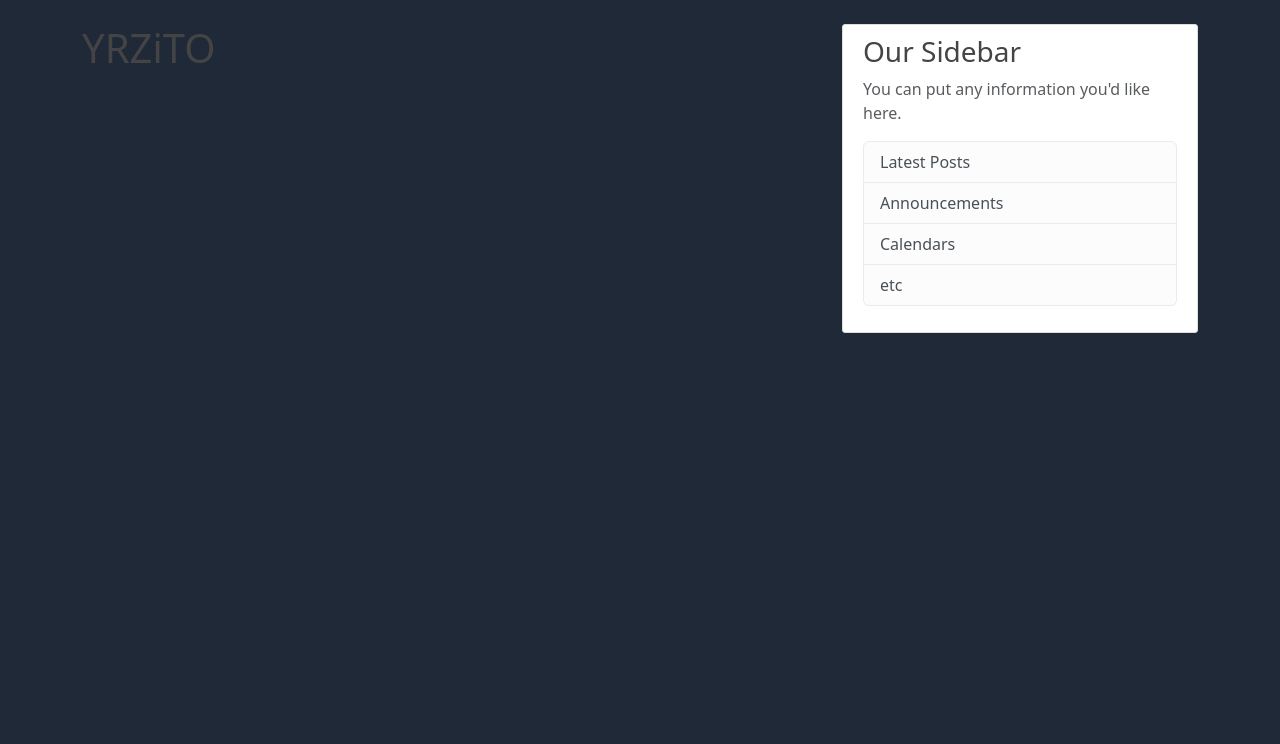
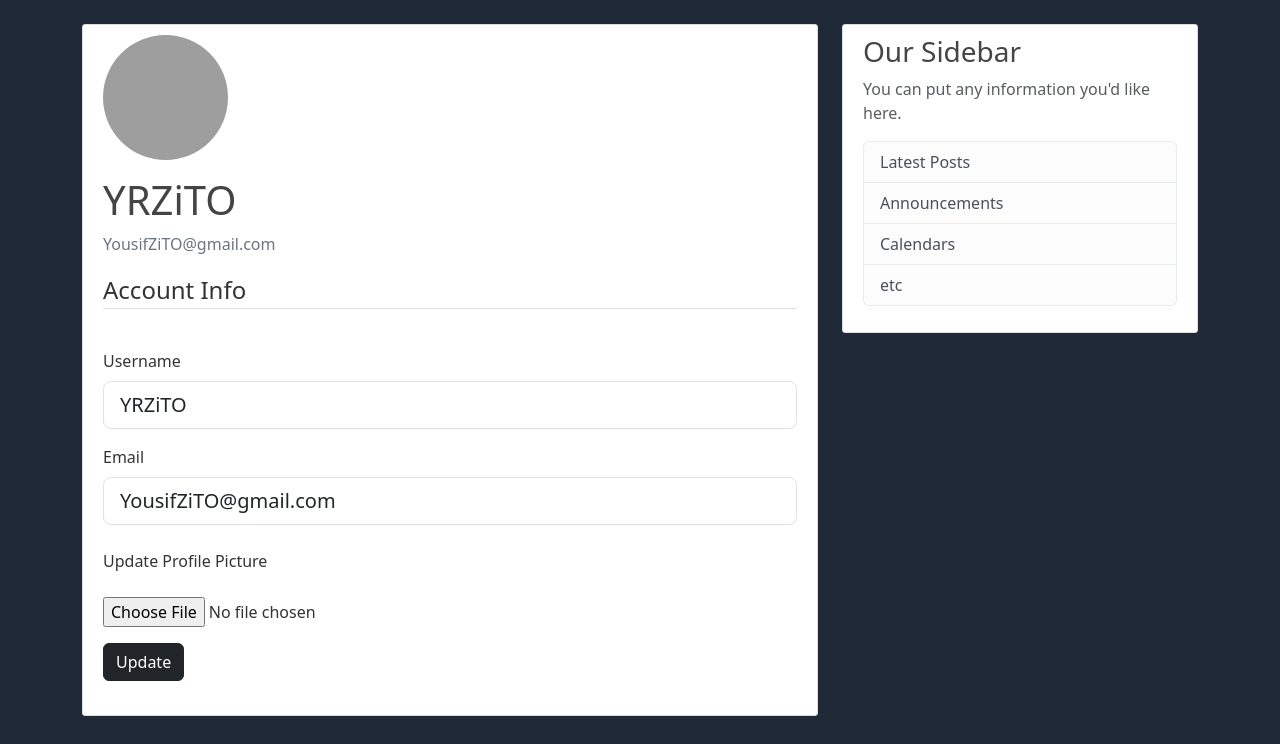
Before and after one commit to YRZiTO/FlaskBlog, a Flask app: page /account in a window 1280 px wide. Shown: the part 56-800 px from the top of the page. Run offline with Flask 3, Linux system fonts and the light colour scheme; a user stored in the database is signed in; some libraries are stand-ins or nearby versions; grey boxes are pictures that could not be loaded.

Commit message:
Package Updated - Implemented User Account and Profile Picture!

```diff
--- a/app/forms.py
+++ b/app/forms.py
@@ -1,5 +1,7 @@
 # Description: This file contains the classes for the registration and login forms.
 from flask_wtf import FlaskForm
+from flask_wtf.file import FileField, FileAllowed
+from flask_login import current_user
 from wtforms import StringField, PasswordField, SubmitField, BooleanField
 from wtforms.validators import DataRequired, Length, Email, EqualTo, ValidationError
 from app.models import User
@@ -27,3 +29,23 @@ class LoginForm(FlaskForm): # Inherit from FlaskForm
     password = PasswordField('Password',validators=[DataRequired(), Length(min=8)])
     remember = BooleanField('Remember Me')
     submit = SubmitField('Login')
+
+
+class UpdateAccountForm(FlaskForm):  # Inherit from FlaskForm
+    username = StringField('Username', validators=[DataRequired(), Length(min=2, max=20)])
+    email = StringField('Email', validators=[DataRequired(), Email()])
+    picture = FileField("Update Profile Picture", validators=[FileAllowed(["jpg","jpeg","png","gif"])])
+    submit = SubmitField('Update')
+
+    def validate_username(self, username):
+        if username.data != current_user.username:
+            user = User.query.filter_by(username=username.data).first()
+            if user:
+                raise ValidationError(
+                    "That username is already taken! Please choose a different one.")
+
+    def validate_email(self, email):
+        if email.data != current_user.email:
+            user = User.query.filter_by(email=email.data).first()
+            if user:
+                raise ValidationError("That email address is already taken!")
--- a/app/routes.py
+++ b/app/routes.py
@@ -1,5 +1,8 @@
+import os
+import secrets
+from PIL import Image
 from flask import render_template, url_for, flash, redirect, request
-from app.forms import RegistrationForm, LoginForm
+from app.forms import RegistrationForm, LoginForm, UpdateAccountForm
 from app.models import User, Post
 from app import app, db, bcrypt
 from flask_login import login_user, current_user, logout_user, login_required
@@ -44,7 +47,8 @@ def register():
         # Hash the password
         hashed_password = bcrypt.generate_password_hash(form.password.data).decode("utf-8")
         # Create a new user
-        user = User(username=form.username.data.lower(), email=form.email.data.lower(), password=hashed_password)
+        # user = User(username=form.username.data.lower(), email=form.email.data.lower(), password=hashed_password)
+        user = User(username=form.username.data, email=form.email.data, password=hashed_password)
         db.session.add(user) # Add the user to the database
         db.session.commit() # Commit the changes to the database
         flash("Your account has been created! You are now able to login.", "success")
@@ -59,7 +63,8 @@ def login():
         return redirect(url_for("home"))
     form = LoginForm()
     if form.validate_on_submit():
-        user = User.query.filter_by(email=form.email.data.lower()).first()
+        # user = User.query.filter_by(email=form.email.data.lower()).first()
+        user = User.query.filter_by(email=form.email.data).first()
         if user and bcrypt.check_password_hash(user.password, form.password.data):
             login_user(user, remember=form.remember.data)
             next_page = request.args.get("next")
@@ -75,9 +80,35 @@ def logout():
     logout_user()
     return redirect(url_for("home"))
 
+def save_picture(form_picture):
+    random_hex = secrets.token_hex(8)
+    _, f_ext = os.path.splitext(form_picture.filename)
+    picture_filename = random_hex + f_ext
+    picture_path = os.path.join(app.root_path, "static/profile_images", picture_filename)
+    output_size = (125, 125)
+    img = Image.open(form_picture)
+    img.thumbnail(output_size)
+    img.save(picture_path)
+    return picture_filename
 
 # Create a route for the account
-@app.route("/account")
+@app.route("/account", methods=["GET", "POST"])
 @login_required
 def account():
-    return render_template("account.html", title="Account")
+    form = UpdateAccountForm()
+    if form.validate_on_submit():
+        if form.picture.data:
+            picture_file = save_picture(form.picture.data)
+            current_user.image_file = picture_file
+        current_user.username = form.username.data
+        current_user.email = form.email.data
+        db.session.commit()
+        flash("Your account has been updated!", "success")
+        # Redirect to the account page, this is to prevent the form from resubmitting when the page is refreshed
+        # This is called a POST-GET redirect pattern and is a common practice in web development to prevent duplicate submissions of the form
+        return redirect(url_for("account"))
+    elif request.method == "GET":
+        form.username.data = current_user.username
+        form.email.data = current_user.email
+    image_file = url_for("static", filename="profile_images/" + current_user.image_file)
+    return render_template("account.html", title="Account", image_file=image_file, form=form)
--- a/app/templates/account.html
+++ b/app/templates/account.html
@@ -1,4 +1,59 @@
 {% extends "layout.html" %}
 {% block content %}
-    <h1>{{ current_user.username }}</h1>
+    <div class="content-section">
+        <div class="media">
+            <img class="rounded-circle account-img" src="{{ image_file }}">
+            <div class="media-body">
+                <h2 class="account-heading">{{ current_user.username }}</h2>
+                <p class="text-secondary">{{ current_user.email }}</p>
+            </div>
+        </div>
+        <!-- FROM HERE -->
+        <form method="POST" action="" enctype="multipart/form-data">
+            {{ form.hidden_tag() }}
+            <fieldset class="form-group">
+                <legend class="border-bottom mb-4">Account Info</legend>
+                <div class="form-group">
+                    {{ form.username.label(class="form-control-label mb-2 mt-3") }}
+                    <!-- The is-invalid class is used to display the error message in red. -->
+                    {% if form.username.errors %}
+                    {{ form.username(class="form-control form-control-lg is-invalid") }}
+                        <div class="invalid-feedback">
+                            {% for error in form.username.errors%}
+                                <span>{{ error }}</span>
+                            {% endfor %}
+                        </div>
+                    {% else %}
+                        {{ form.username(class="form-control form-control-lg ") }}
+                    {% endif %}
+                </div>
+                <div class="form-group">
+                    {{ form.email.label(class="form-control-label mb-2 mt-3") }}
+                    <!-- The is-invalid class is used to display the error message in red. -->
+                    {% if form.email.errors %}
+                        {{ form.email(class="form-control form-control-lg is-invalid") }}
+                        <div class="invalid-feedback">
+                            {% for error in form.email.errors%}
+                                <span>{{ error }}</span>
+                            {% endfor %}
+                        </div>
+                    {% else %}
+                        {{ form.email(class="form-control form-control-lg") }}
+                    {% endif %}
+                </div>
+                <div class="form-group"></br>
+                    {{ form.picture.label() }}</br></br>
+                    {{ form.picture(class="form-control-file") }}</br>
+                    {% if form.picture.errors %}
+                        {% for error in form.picture.errors %}
+                            <span class="text-danger">{{ error }}</span>
+                        {% endfor %}
+                    {% endif %}
+                </div>
+            </fieldset>
+            <div class="form-group">
+                {{ form.submit(class="btn btn-dark mb-2 mt-3") }}
+            </div>
+        </form>
+    </div>
 {% endblock content %}
```
Also changed, not shown: app/site.db.
